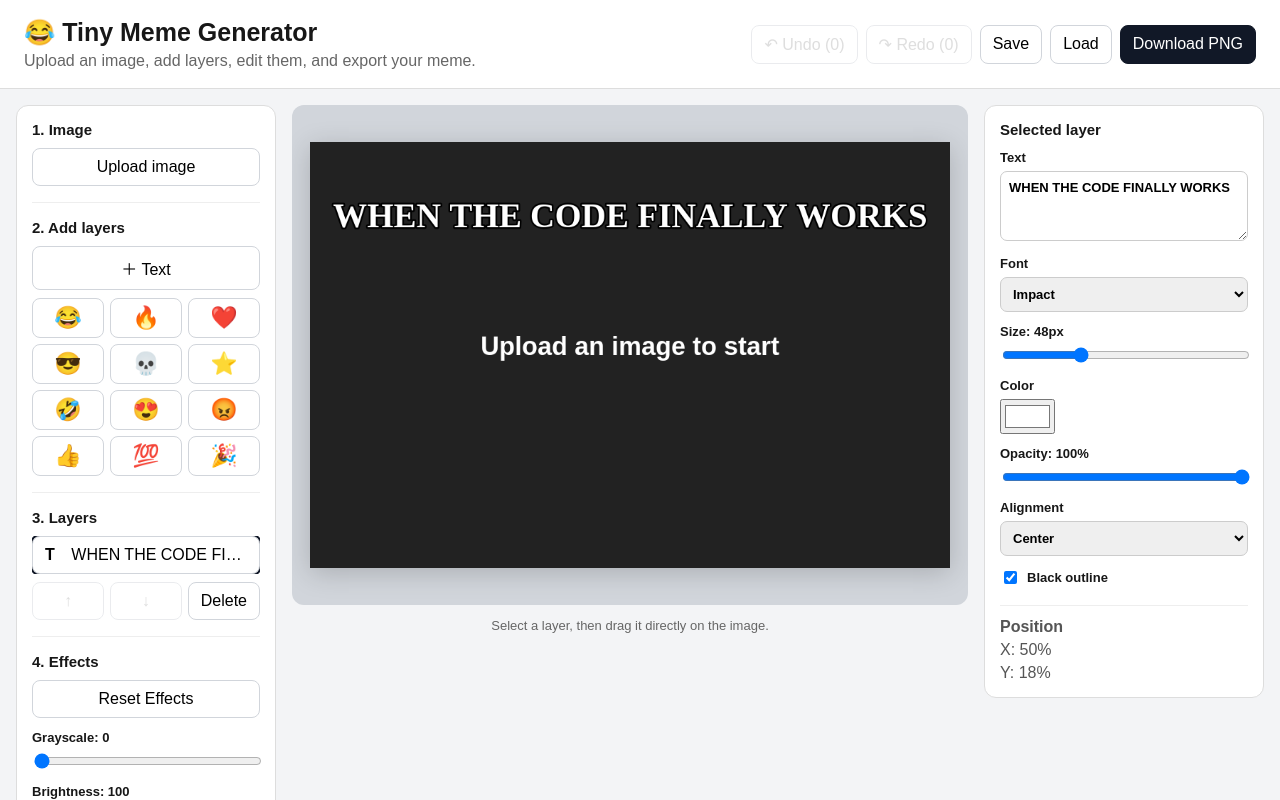
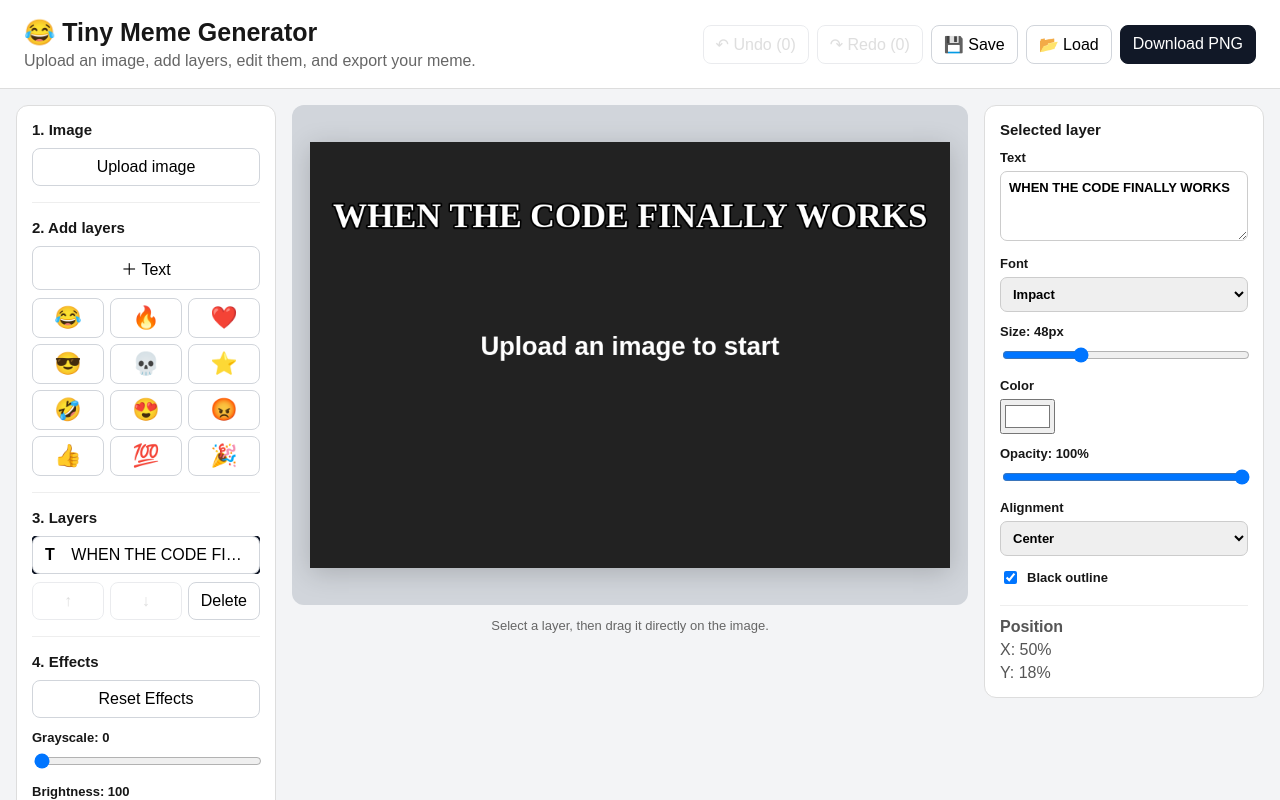
Before and after one commit to pattanan16/tiny-meme-generator, a React (Vite) app: page / in a window 1280 px wide. Shown: the top 800 px of the page. Built offline with nearby package versions, Linux system fonts and the light colour scheme.

Commit message:
Improve save and load controls

```diff
--- a/src/main.jsx
+++ b/src/main.jsx
@@ -314,8 +314,8 @@ function App() {
           <button onClick={redo} disabled={!future.length}>
             ↷ Redo ({future.length})
           </button>
-          <button onClick={saveLocal}>Save</button>
-          <button onClick={loadLocal}>Load</button>
+          <button onClick={saveLocal}>💾 Save</button>
+          <button onClick={loadLocal}>📂 Load</button>
           <button className="primary" onClick={downloadPNG}>Download PNG</button>
         </div>
       </header>
```
